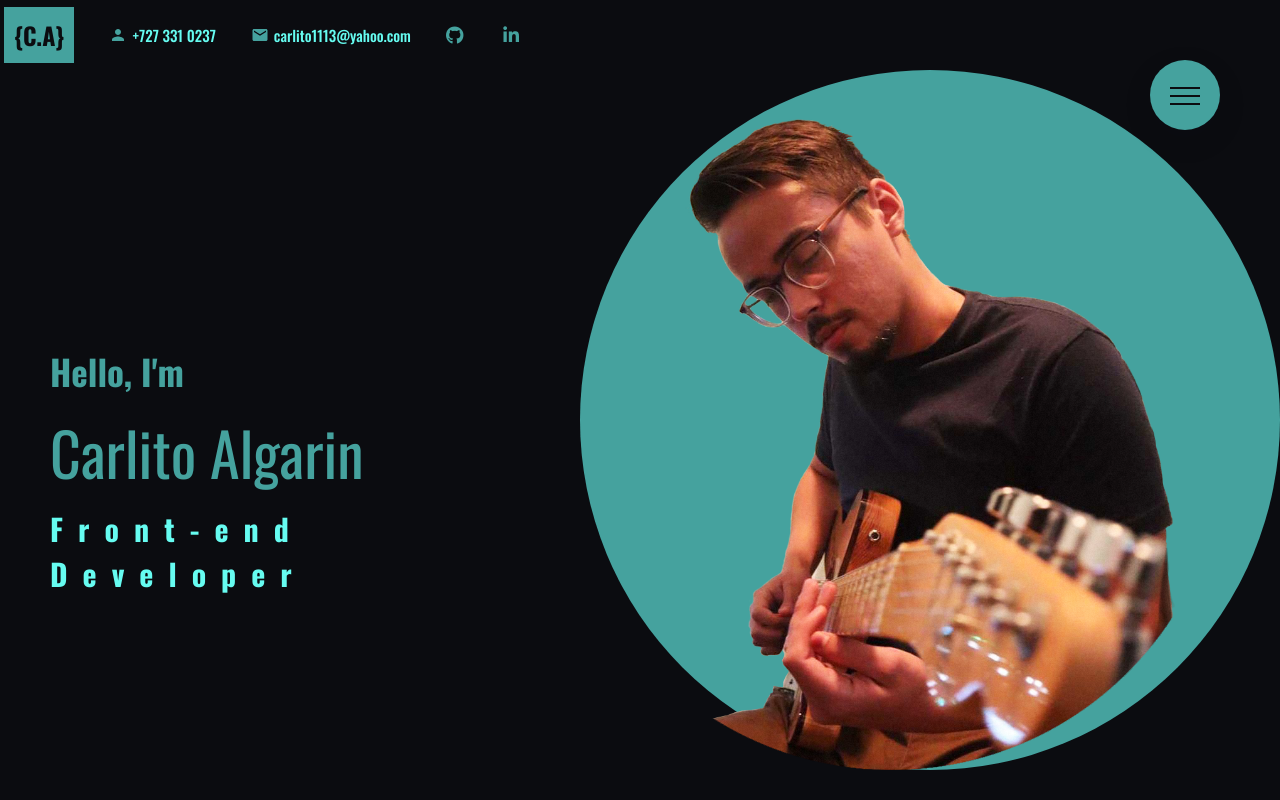
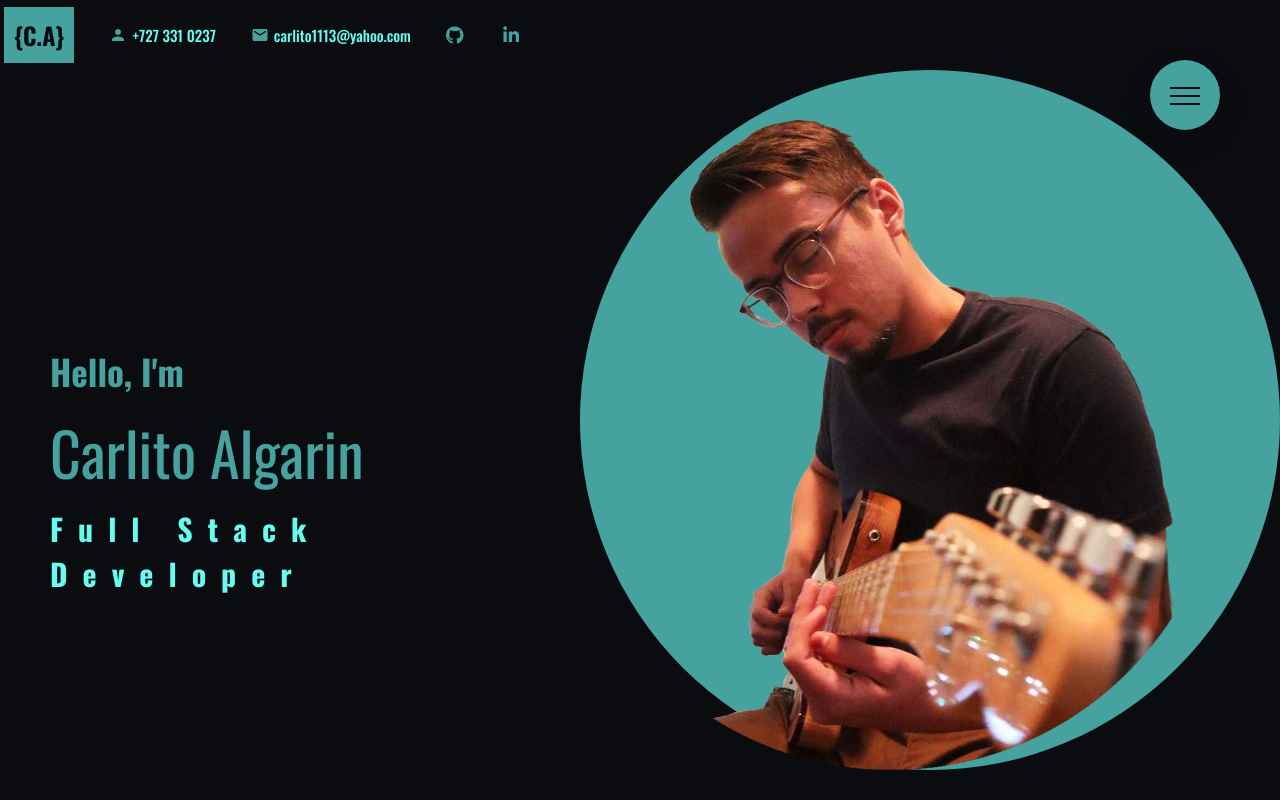
Before and after one commit to Carlito1113/new-portfolio, a React (Create React App) app: page / in a window 1280 px wide. Built offline with nearby package versions, Linux system fonts and the light colour scheme.

Commit message:
slight edit to intro for new build

```diff
--- a/src/components/intro/Intro.jsx
+++ b/src/components/intro/Intro.jsx
@@ -9,7 +9,7 @@ export default function Intro() {
         <div className="intro__heading">
           <h2>Hello, I'm</h2>
           <h1 className="intro__heading--primary">Carlito Algarin</h1>
-          <h3 className="intro__heading--sub">Front-end Developer</h3>
+          <h3 className="intro__heading--sub">Full Stack Developer</h3>
         </div>
       </div>
       <div className="intro__right">
```
